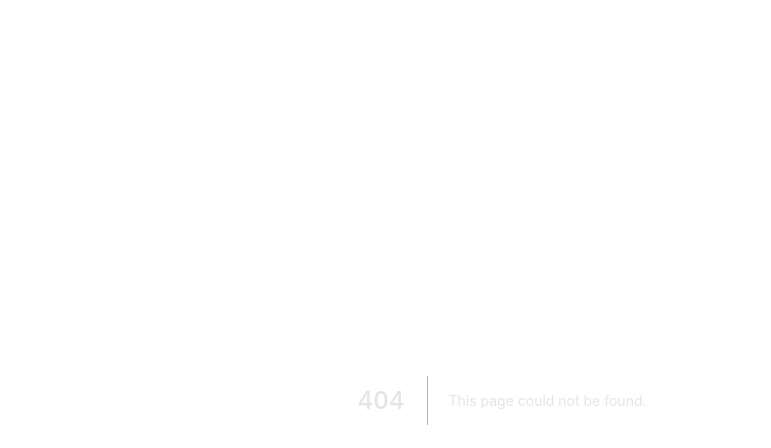
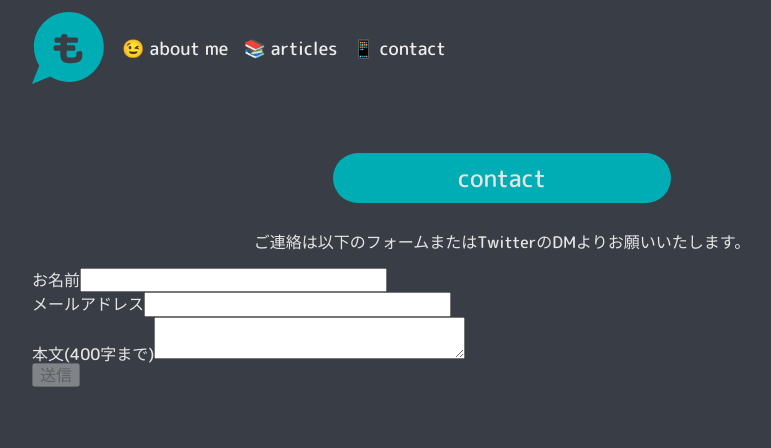
Before and after one commit to uutarou10/mogam.in, a Next.js app: page /contact in a window 1280 px wide. Before the commit this address had no page. Shown: the top 448 px of the page, without its empty margins (138-909 px from the left). Built offline with nearby package versions, Linux system fonts and the light colour scheme.

Commit message:
contactページWIP

```diff
--- /dev/null
+++ b/pages/contact/index.tsx
@@ -0,0 +1,119 @@
+import React from 'react';
+import Head from "next/head";
+import {Navbar} from "../../components/Navbar";
+import styles from "../../styles/contact.module.scss";
+import {PageHeader} from "../../components/PageHeader";
+
+export default () => {
+  const {
+    name,
+    email,
+    content,
+    onChangeName,
+    onChangeEmail,
+    onChangeContent,
+    isValid
+  } = useFormState();
+
+  return (
+    <>
+      <Head>
+        <title>contact | mogam.in</title>
+      </Head>
+
+      <Navbar/>
+      <div className={styles.pageHeader}>
+        <PageHeader title={"contact"}/>
+      </div>
+
+      <main>
+        <div className={styles.hintText}>
+          <p>ご連絡は以下のフォームまたはTwitterのDMよりお願いいたします。</p>
+        </div>
+
+        <div>
+          <form>
+            <div>
+              <label htmlFor="name">お名前</label>
+              <input id="name" required={true} value={name} onChange={onChangeName} />
+            </div>
+            <div>
+              <label htmlFor="email">メールアドレス</label>
+              <input id="email" required={true} type="email" value={email} onChange={onChangeEmail} />
+            </div>
+            <div>
+              <label htmlFor="content">本文(400字まで)</label>
+              <textarea id="content" required={true} value={content} onChange={onChangeContent} />
+            </div>
+            <div>
+              <button type="submit" disabled={!isValid}>送信</button>
+            </div>
+          </form>
+        </div>
+      </main>
+    </>
+  );
+};
+
+const useFormState = () => {
+  type Action = {type: 'inputName' | 'inputEmail' | 'inputContent', input: string} | {type: 'reset'};
+
+  const initialState = {
+    name: '',
+    email: '',
+    content: ''
+  };
+
+  const reducer = (state: typeof initialState, action: Action): typeof initialState => {
+    switch (action.type) {
+      case 'inputName': {
+        return {
+          ...state,
+          name: action.input
+        };
+      }
+
+      case 'inputEmail': {
+        return {
+          ...state,
+          email: action.input
+        };
+      }
+
+      case 'inputContent': {
+        return {
+          ...state,
+          content: action.input
+        };
+      }
+
+      case 'reset': {
+        return initialState;
+      }
+    }
+  };
+
+  const [state, dispatch] = React.useReducer(
+    reducer,
+    initialState
+  );
+
+  const emailRegex = /[\w\-._]+@[\w\-._]+\.[A-Za-z]+/;
+
+  const isValidName = state.name.trim().length > 0;
+  const isValidEmail = emailRegex.test(state.email.trim());
+  const isValidContent = state.content.trim().length > 0 && state.content.trim().length <= 400;
+
+  const isValidForm = isValidName && isValidEmail && isValidContent;
+  const onChangeName = (changeEvent: React.ChangeEvent<HTMLInputElement>) => dispatch({type: 'inputName', input: changeEvent.target.value});
+  const onChangeEmail = (changeEvent: React.ChangeEvent<HTMLInputElement>) => dispatch({type: 'inputEmail', input: changeEvent.target.value});
+  const onChangeContent = (changeEvent: React.ChangeEvent<HTMLTextAreaElement>) => dispatch({type: 'inputContent', input: changeEvent.target.value});
+
+  return {
+    ...state,
+    isValid: isValidForm,
+    onChangeName,
+    onChangeEmail,
+    onChangeContent
+  };
+}
--- /dev/null
+++ b/styles/contact.module.scss
@@ -0,0 +1,8 @@
+.pageHeader {
+  margin-top: 54px;
+  margin-bottom: 30px;
+}
+
+.hintText {
+  text-align: center;
+}
```
